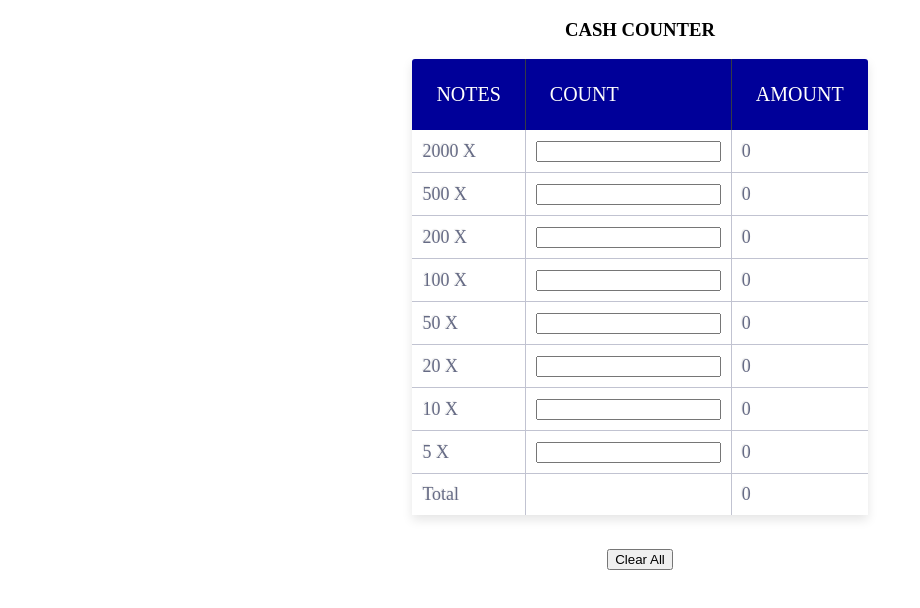
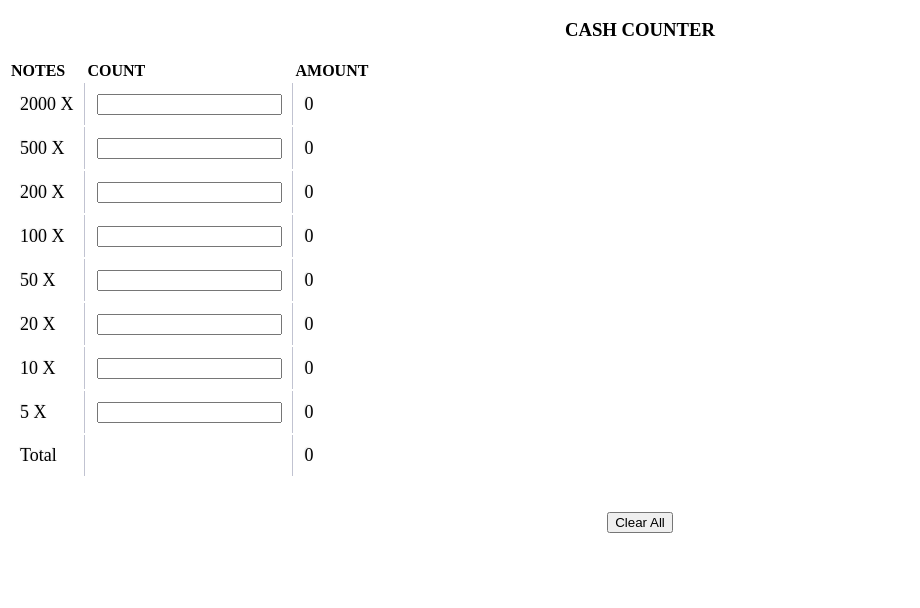
Before and after one commit to prashant3825/denomination, a plain HTML site: page index.html in a window 1280 px wide. Shown: the whole page, without its empty margins (0-920 px from the left). Drawn offline with nearby package versions, Linux system fonts and the light colour scheme.

Commit message:
Update index.html

```diff
--- a/index.html
+++ b/index.html
@@ -36,77 +36,8 @@
     <style>
         /*** Table Styles **/
 
-        .table-fill {
-            background: white;
-            border-collapse: collapse;
-			height: 10%;
-            margin: auto;
-            padding: 5px;
-            box-shadow: 0 5px 10px rgba(0, 0, 0, 0.1);
-            animation: float 5s infinite;
-        }
 
 
-
-        th {
-            color: #ffff;
-            background: #000099;
-            border-right: 1px solid #343a45;
-            font-size: 20px;
-            font-weight: 50;
-            padding: 24px;
-            text-align: center;
-            text-shadow: 0 1px 1px rgba(0, 0, 0, 0.1);
-            vertical-align: middle;
-        }
-
-        th:first-child {
-            border-top-left-radius: 3px;
-        }
-
-        th:last-child {
-            border-top-right-radius: 3px;
-            border-right: none;
-        }
-
-        tr {
-            border-top: 1px solid #C1C3D1;
-            border-bottom-: 1px solid #C1C3D1;
-            color: #666B85;
-            font-size: 16px;
-            font-weight: normal;
-            text-shadow: 0 1px 1px rgba(256, 256, 256, 0.1);
-        }
-
-        tr:hover td {
-            background: #4E5066;
-            color: #00b3b3;
-            border-top: 1px solid #22262e;
-        }
-
-        tr:first-child {
-            border-top: none;
-        }
-
-        tr:last-child {
-            border-bottom: none;
-        }
-
-        tr:nth-child(odd) td {
-            background: #ffffff;
-        }
-
-        tr:nth-child(odd):hover td {
-            background: #4E5066;
-        }
-
-        tr:last-child td:first-child {
-            border-bottom-left-radius: 3px;
-        }
-
-        tr:last-child td:last-child {
-            border-bottom-right-radius: 3px;
-        }
 
         td {
             background: #FFFFFF;
@@ -146,7 +77,6 @@
         td.text-right {
             text-align: right;
         }
-
 
     </style>
 </head>
```
